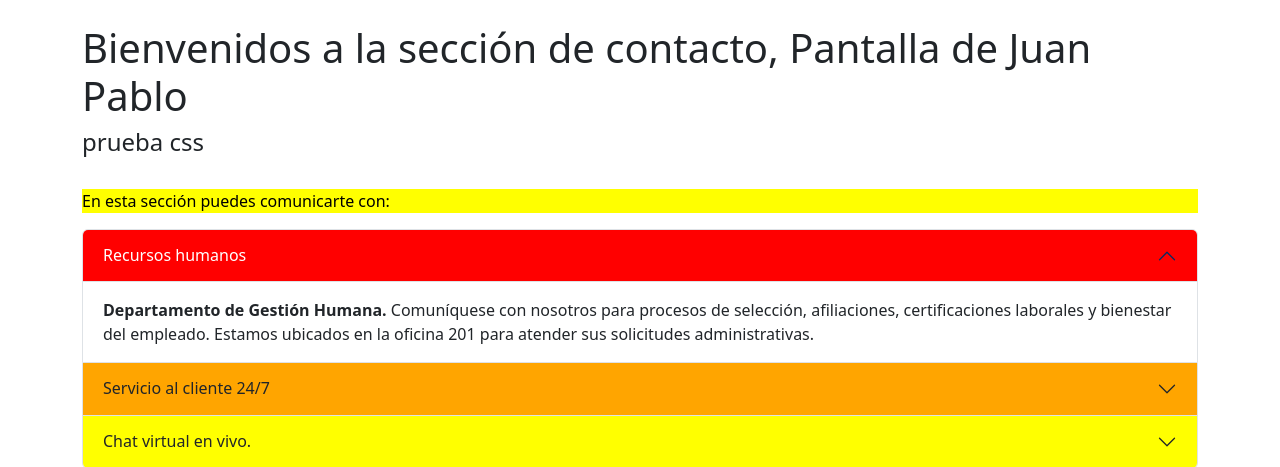
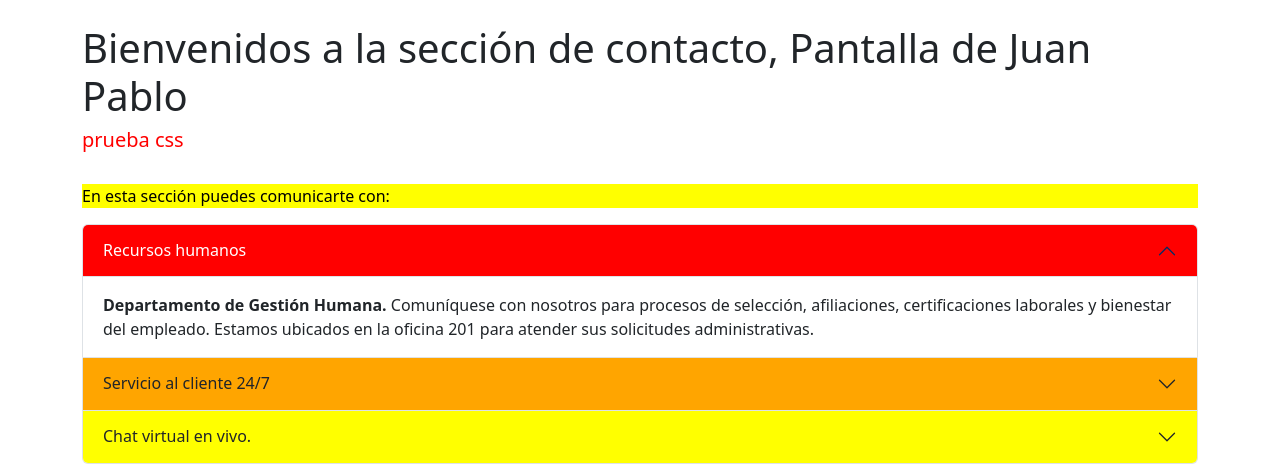
Before and after one commit to iiTzSebas/Proyecto-Zeus-JP-JS-JL-JC, a Django app: template AppPagina/templates/contacto.html in a window 1280 px wide. Shown: the part 56-523 px from the top of the page. Run offline with Django 3.2, Linux system fonts and the light colour scheme; the template is opened without the code that fills it, so the values that code supplies are empty.

Commit message:
css rojo
css rojo

```diff
--- a/AppPagina/static/AppPagina/css/estilos.css
+++ b/AppPagina/static/AppPagina/css/estilos.css
@@ -1,5 +1,4 @@
-h4 {
+.texto-rojo {
     color: red;
-    font-size: 20px
-
+    font-size: 20px;
 }
--- a/AppPagina/templates/contacto.html
+++ b/AppPagina/templates/contacto.html
@@ -6,8 +6,10 @@
 
   {% block contenido %}
   <h1>Bienvenidos a la sección de contacto, Pantalla de Juan Pablo</h1>
+
   <!--css-->
-  <h4>prueba css</h4>
+  <link rel="stylesheet" href="{% static 'AppPagina/css/estilos.css' %}">
+  <h4 class="texto-rojo">prueba css</h4>
 
   <br>
   <!--bootstrapt inicio-->
```
